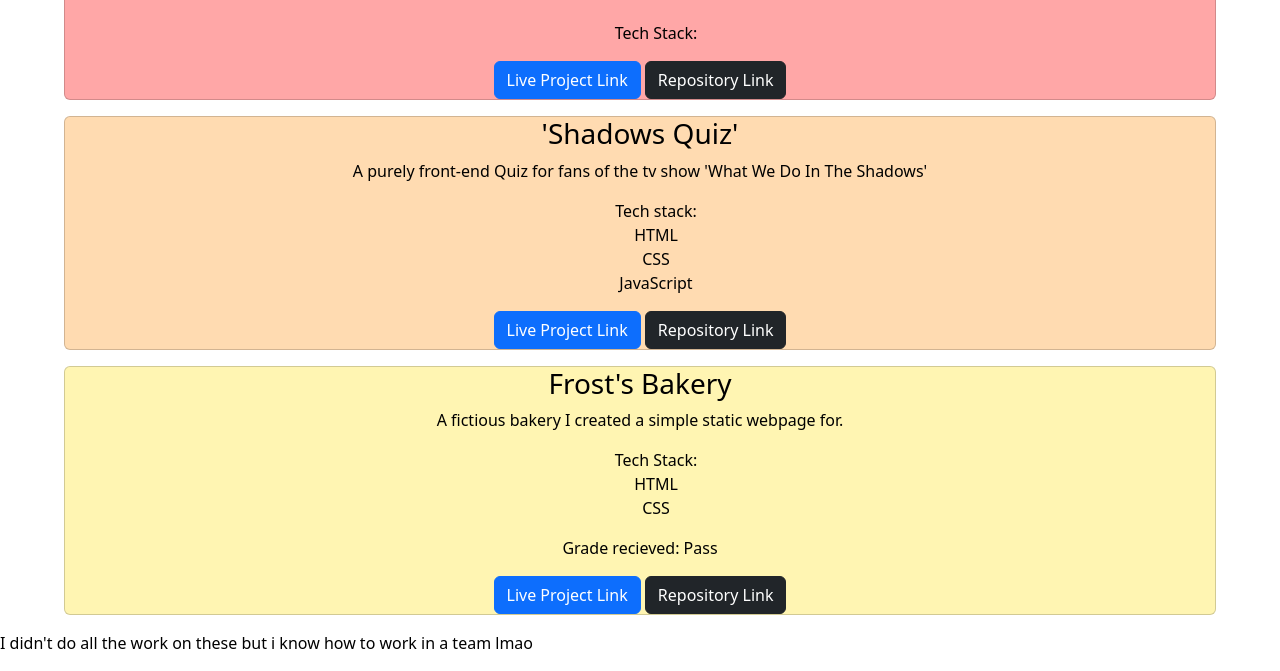
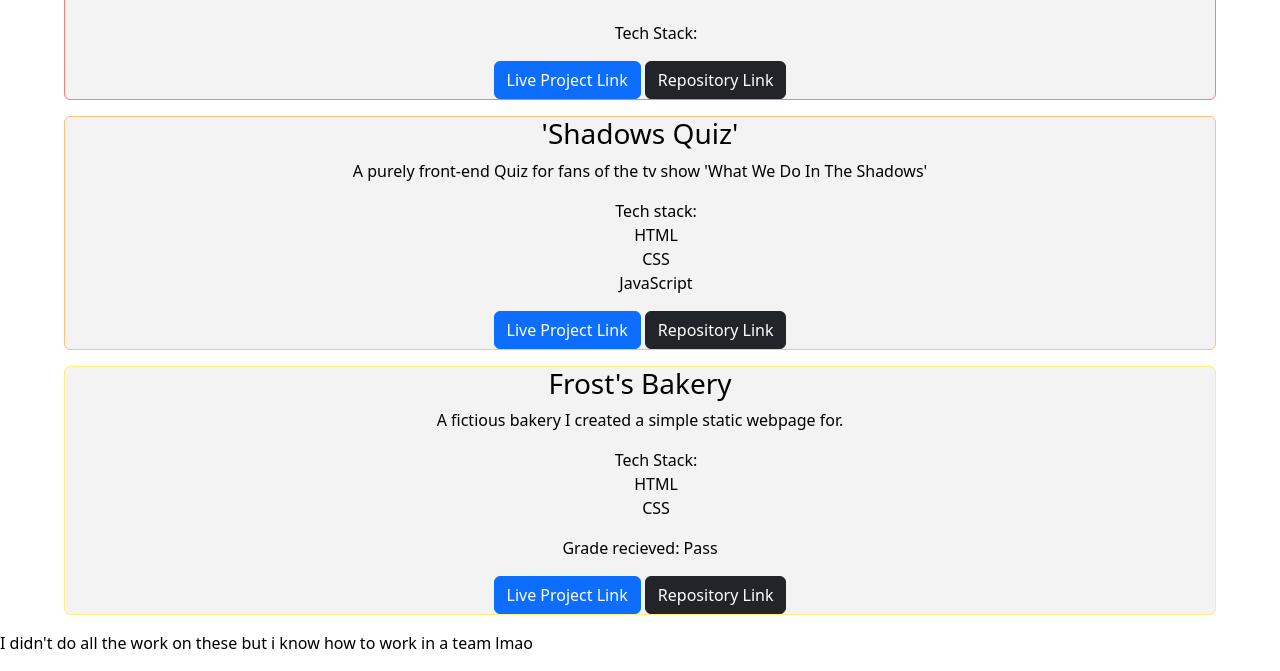
Before and after one commit to alcl2000/alcl-resume, a plain HTML site: page projects.html in a window 1280 px wide. Shown: the part 204-875 px from the top of the page. Drawn offline with nearby package versions, Linux system fonts and the light colour scheme.

Commit message:
style: project cards

```diff
--- a/assets/css/style.css
+++ b/assets/css/style.css
@@ -10,15 +10,7 @@
 body{
     color:black;
 }
-.bg-danger{
-    background-color: rgba(255, 109, 109, 0.6)!important;
-}
-.bg-secondary{
-    background-color: rgba(255,195,126,0.6)!important;
-}
-.bg-warning{
-    background-color: rgb(255, 238, 127,0.6)!important;
-}
+
 /* Navbar styling */
 .navbar{
     background-color: rgb(207, 207, 207)
@@ -42,17 +34,23 @@ dropdown{
     margin: auto;
     text-align: center;
 }
-/*
-#card-3{
-    background-color: var(--red)!important;
+/*Projects page
+*/
+.bg-danger{
+    /*background-color: rgba(253, 236, 236, 0.964)!important;*/
+    background-color: rgb(244, 243, 243)!important;
+    border-color: rgb(255, 121, 121)!important;
 }
-#card-4{
-    color: var(--orange);
+.bg-secondary{
+    /*background-color:rgba(255, 195, 126, 0.323)!important; */
+    background-color: rgb(244, 243, 243)!important;
+    border-color: rgb(255, 195, 126)!important;
 }
-#card-5{
-    color: var(--yellow);
+.bg-warning{
+    /*background-color:rgba(255, 238, 127, 0.308)!important;*/
+    background-color: rgb(244, 243, 243)!important;
+    border-color: rgb(255, 238, 127)!important;
 }
-*/
 #template{
     display: none;
 }
```
